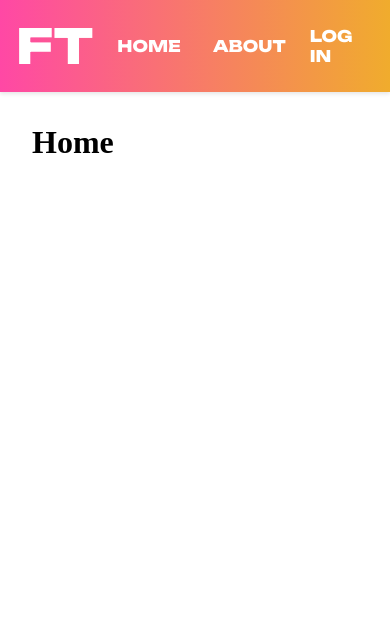
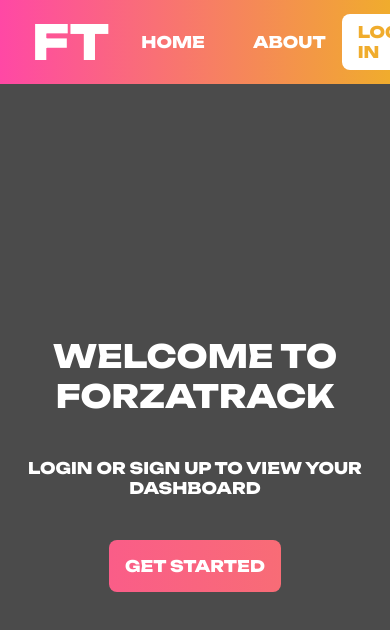
Before and after one commit to glsaacke/forzatrack, a React (Vite) app in the folder react-app/: page / in a window 390 px wide. Shown: the top 630 px of the page. Built offline with nearby package versions, Linux system fonts and the light colour scheme.

Commit message:
finished homepage & navbar; started login

```diff
--- a/react-app/src/App.jsx
+++ b/react-app/src/App.jsx
@@ -1,8 +1,10 @@
 import { useState } from 'react'
 import Home from './pages/Home'
+import About from './pages/About'
 import NavBar from './components/NavBar'
 import {Routes, Route} from 'react-router-dom'
 import './styles/App.css'
+import Login from './pages/Login'
 
 function App() {
   const [count, setCount] = useState(0)
@@ -14,6 +16,8 @@ function App() {
         <main className='main-content'>
           <Routes>
             <Route path='/' element={<Home/>}/>
+            <Route path='/about' element={<About/>}/>
+            <Route path='/login' element={<Login/>}/>
           </Routes>
 
         </main>
--- a/react-app/src/components/NavBar.jsx
+++ b/react-app/src/components/NavBar.jsx
@@ -7,11 +7,10 @@ const NavBar = () => {
             <div className="navbar-links">
                 <Link className = 'nav-logo' to='/'>FT</Link>
                 <Link to='/' className='nav-link'>HOME</Link>
-                <Link to='/' className='nav-link'>ABOUT</Link>
+                <Link to='/about' className='nav-link'>ABOUT</Link>
             </div>
             <div className="login-links">
-                <Link to='/' className='login-link'>LOG IN</Link>
-                <Link to='/' className='signup-link'>SIGN UP</Link>
+                <Link to='/login' className='login-link'>LOG IN</Link>
             </div>
         </nav>
      );
--- /dev/null
+++ b/react-app/src/pages/About.jsx
@@ -0,0 +1,9 @@
+const About = () => {
+    return (
+        <div>
+
+        </div>
+     );
+}
+
+export default About;
--- a/react-app/src/pages/Home.jsx
+++ b/react-app/src/pages/Home.jsx
@@ -1,6 +1,15 @@
+import {Link } from 'react-router-dom'
+import '../styles/Home.css'
+
 const Home = () => {
     return (
-        <h1>Home</h1>
+        <div className="home-container">
+            <div className="home-content">
+                <h1>WELCOME TO FORZATRACK</h1>
+                <p>LOGIN OR SIGN UP TO VIEW YOUR DASHBOARD</p>
+                <Link to='/login' className='home-login'>GET STARTED</Link>
+            </div>
+        </div>
      );
 }
 
--- /dev/null
+++ b/react-app/src/pages/Login.jsx
@@ -0,0 +1,26 @@
+import { Link } from 'react-router-dom';
+import '../styles/Login.css'
+
+const Login = () => {
+    return (
+        <div className="login-container">
+            <div className="login-content">
+
+                <h1>LOGIN</h1>
+                <div>
+                    <p>USERNAME</p>
+
+                </div>
+                <div>
+                    <p>PASSWORD</p>
+
+                </div>
+                <button>LOGIN</button>
+                <button>CREATE ACCOUNT</button>
+
+            </div>
+        </div>
+     );
+}
+
+export default Login;
--- a/react-app/src/styles/App.css
+++ b/react-app/src/styles/App.css
@@ -1,6 +1,5 @@
 .main-content {
   flex: 1;
-  padding: 2rem;
   box-sizing: border-box;
   width: 100%;
   display: flex;
--- /dev/null
+++ b/react-app/src/styles/Home.css
@@ -0,0 +1,57 @@
+.home-container {
+    font-family: primary-bold;
+    color: #FFF;
+    background-color: #4b4b4b;
+    width: 100%;
+    height: 90vh;
+    display: flex;
+    align-items: center;
+    justify-content: center;
+}
+
+.home-content {
+    display: flex;
+    flex-direction: column;
+    align-items: center;
+    justify-content: space-between;
+    height: auto;
+}
+
+.home-content h1{
+    white-space: nowrap;
+    font-size: clamp(2rem, 5vw, 3rem);
+    margin-bottom: 5vh;
+}
+
+.home-login {
+    background: linear-gradient(to right, #FA5D88, #F86C76);
+    font-family: primary-bold;
+    box-shadow: none;
+    padding: 1rem 1rem;
+    border-radius: 8px;
+    color: #FFF;
+    text-decoration: none;
+    margin-top: 5vh;
+}
+
+.home-login:hover {
+    background: #FFF;
+    color: #F86C76;
+}
+
+@media (max-width: 900) {
+
+}
+@media (max-width: 768px) {
+    .home-content h1 {
+        word-wrap: break-word;
+        white-space: normal;
+        text-align: center;
+    }
+
+    .home-content p {
+        word-wrap: break-word;
+        white-space: normal;
+        text-align: center;
+    }
+}
--- /dev/null
+++ b/react-app/src/styles/Login.css
@@ -0,0 +1,21 @@
+.login-container {
+    font-family: primary-bold;
+    color: #FFF;
+    background-color: #4b4b4b;
+    width: 100%;
+    height: 90vh;
+    display: flex;
+    align-items: center;
+    justify-content: center;
+}
+
+.login-content {
+    background-color: #FFF;
+    color:black;
+    display: flex;
+    flex-direction: column;
+    align-items: center;
+    height: 80vh;
+    width: 65vh;
+    border-radius: 15px;
+}
--- a/react-app/src/styles/NavBar.css
+++ b/react-app/src/styles/NavBar.css
@@ -1,12 +1,12 @@
 .navbar {
     background: linear-gradient(to right, #FF48A5, #F0AC2D);
-    padding: 1rem 2rem;
+    padding: 0 2rem;
     display: flex;
     flex-direction: row;
     justify-content: space-between;
     align-items: center;
-    box-shadow: 0 2px 4px rgba(0, 0, 0, 0.1);
     font-family: primary-bold;
+    height: 10vh;
   }
 
   .nav-logo {
@@ -19,7 +19,8 @@
     display: flex;
     align-items: center;
     gap: 2rem;
-    font-size: 1rem;
+    font-size: clamp(0.5rem, 5vw, 1rem);
+
   }
 
   .nav-link {
@@ -41,19 +42,11 @@
     font-size: 1rem;
   }
 
-  .login-link {
-    padding: 0.5rem 1rem;
-    border-radius: 8px;
-    transition: background-color 0.2s;
-    color: #FFF;
-    text-decoration: none;
-  }
-
   .login-link:hover{
     background-color: rgba(255, 255, 255, 0.1);
   }
 
-  .signup-link {
+  .login-link {
     color: #F0AC2D;
     text-decoration: none;
     background-color: #FFF;
@@ -61,24 +54,15 @@
     border-radius: 8px;
   }
 
-  .signup-link:hover{
-    background-color: #f5f5f5;
+  .login-link:hover{
+    background-color: #f1dcc5;
   }
 
   @media (max-width: 768px) {
-    .navbar {
-      padding: 1rem;
+    .nav-link {
+      padding: 0.5 0.5;
     }
-
-    .navbar-brand {
-      font-size: 1.2rem;
-    }
-
     .navbar-links {
       gap: 1rem;
     }
-
-    .nav-link {
-      padding: 0.5rem;
-    }
   }
--- a/react-app/src/styles/index.css
+++ b/react-app/src/styles/index.css
@@ -46,6 +46,14 @@ body {
   flex-direction: column;
 }
 
+h1 {
+  font-size: 3rem;
+}
+
+h2 {
+  font-family: primary-bold;
+}
+
 /* @media (prefers-color-scheme: light) {
   :root {
     color: #213547;
```
Also changed, not shown: 5 other files (tests, documents, lock files or other folders).
